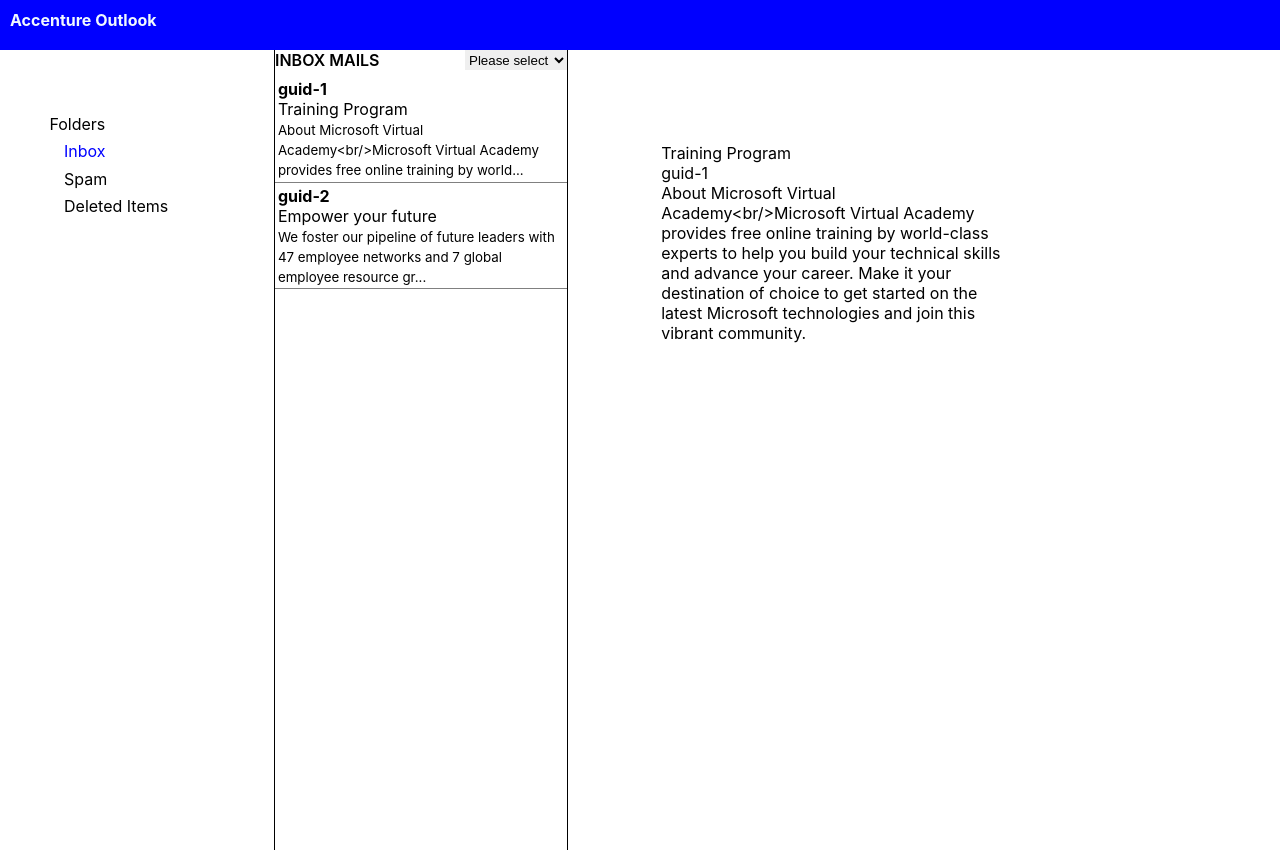
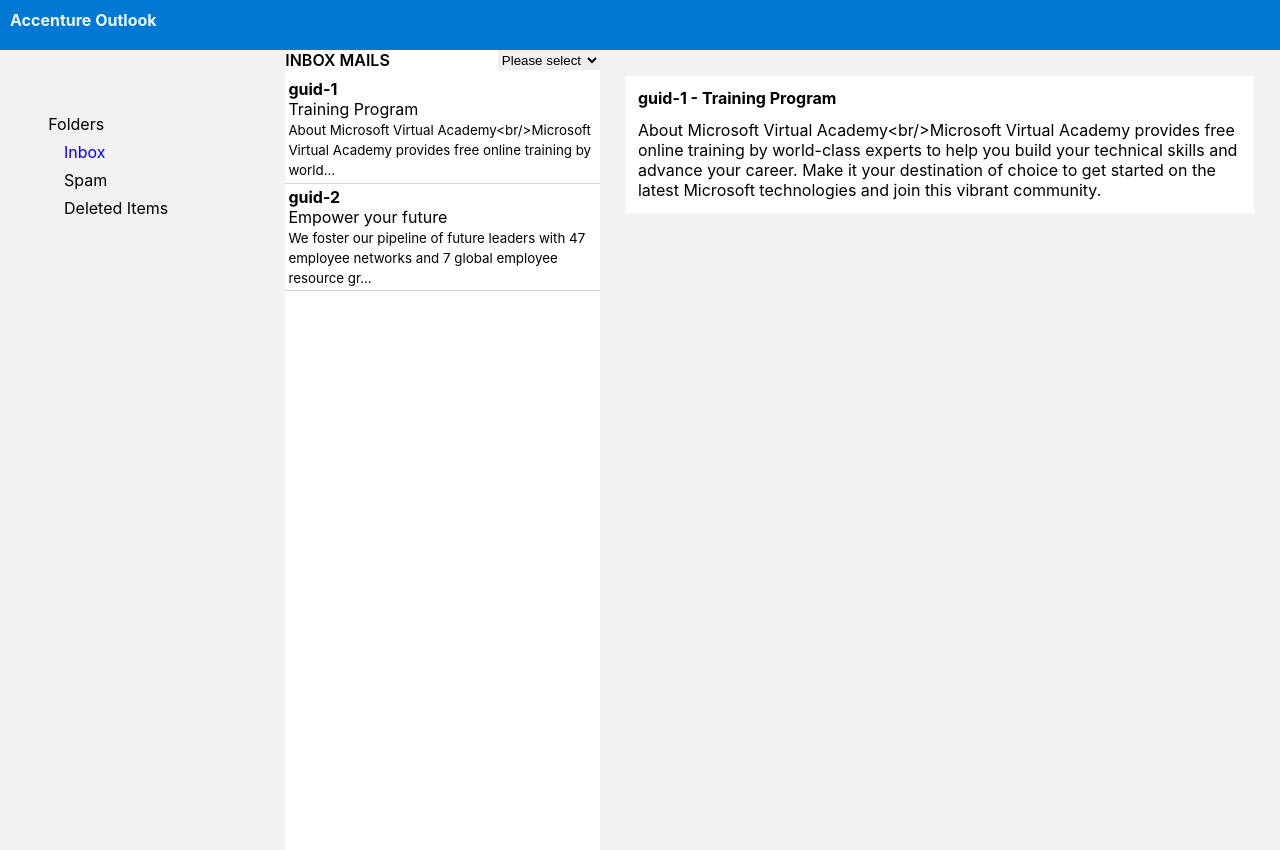
Before and after one commit to swayampakula/emailapplication, a React (Create React App) app: page /spam in a window 1280 px wide. Both pictures are taken after a click on the element 421 px from the left and 129 px from the top of the page. Built offline with nearby package versions, Linux system fonts and the light colour scheme.

Commit message:
Style and Design changes

```diff
--- a/src/components/MailDescription.js
+++ b/src/components/MailDescription.js
@@ -7,9 +7,13 @@
   render() {
     console.log(this.props.selectedMail);
     return this.props.selectedMail ? (
-      <div className="maildescription">
-        <div>{this.props.selectedMail.subject}</div>
-        <div>{this.props.selectedMail.mId}</div>
+      <div className="maildesc">
+        <div className="idcumsub">
+          <strong>
+            {this.props.selectedMail.mId} - {this.props.selectedMail.subject}
+          </strong>
+        </div>
+
         <div>{this.props.selectedMail.content}</div>
       </div>
     ) : (
--- a/src/components/container.css
+++ b/src/components/container.css
@@ -7,14 +7,18 @@
 .sidebar {
   padding: 5%;
   width: 15%;
-  border-right: 1px solid black;
+  /* border-right: 1px solid black; */
+  background-color: #f3f2f1;
 }
 
 .mailbox {
   width: 30%;
-  border-right: 1px solid black;
+  /* border-right: 1px solid black; */
+  background-color: #ffffff;
 }
 
 .maildescription {
   width: 60%;
+  padding: 2%;
+  background-color: #f3f2f1;
 }
--- a/src/components/mailbox.css
+++ b/src/components/mailbox.css
@@ -1,7 +1,11 @@
 .mails {
   padding: 1%;
-  border-bottom: 1px solid grey;
+  border-bottom: 1px solid lightgrey;
   cursor: pointer;
+}
+
+.mails:hover {
+  background-color: #edebe9;
 }
 
 .mailcumfilter {
--- a/src/components/maildescription.css
+++ b/src/components/maildescription.css
@@ -4,6 +4,12 @@
   justify-content: center;
 } */
 
-.maildescription {
-  padding: 5%;
+.maildesc {
+  padding: 2%;
+  background-color: #fff;
+  width: auto;
 }
+
+.idcumsub {
+  margin-bottom: 2%;
+}
--- a/src/components/navbar.css
+++ b/src/components/navbar.css
@@ -1,7 +1,7 @@
 .navbar {
   width: 100%;
   height: 50px;
-  background-color: blue;
+  background-color: #0078d4;
 }
 
 .brand {
```
